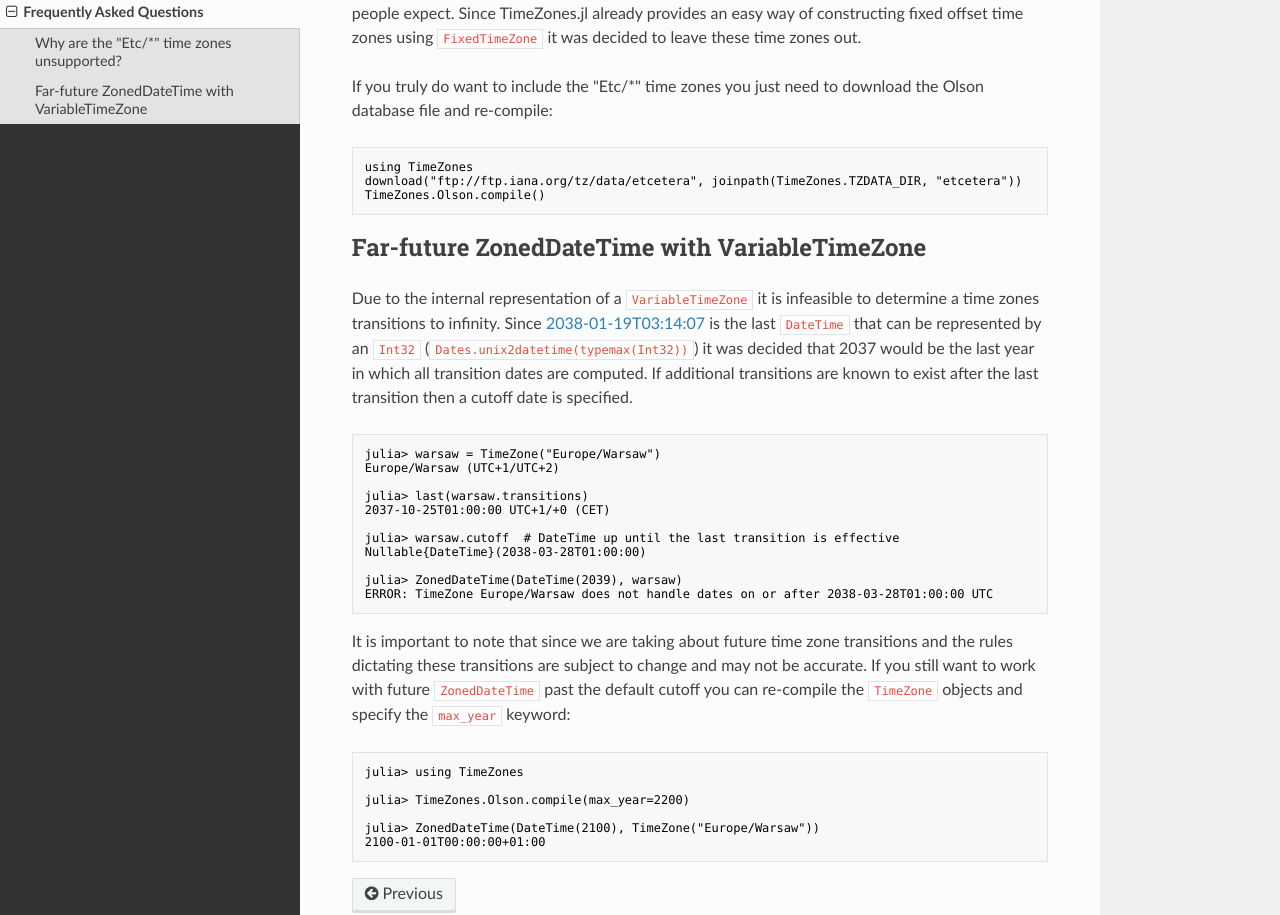
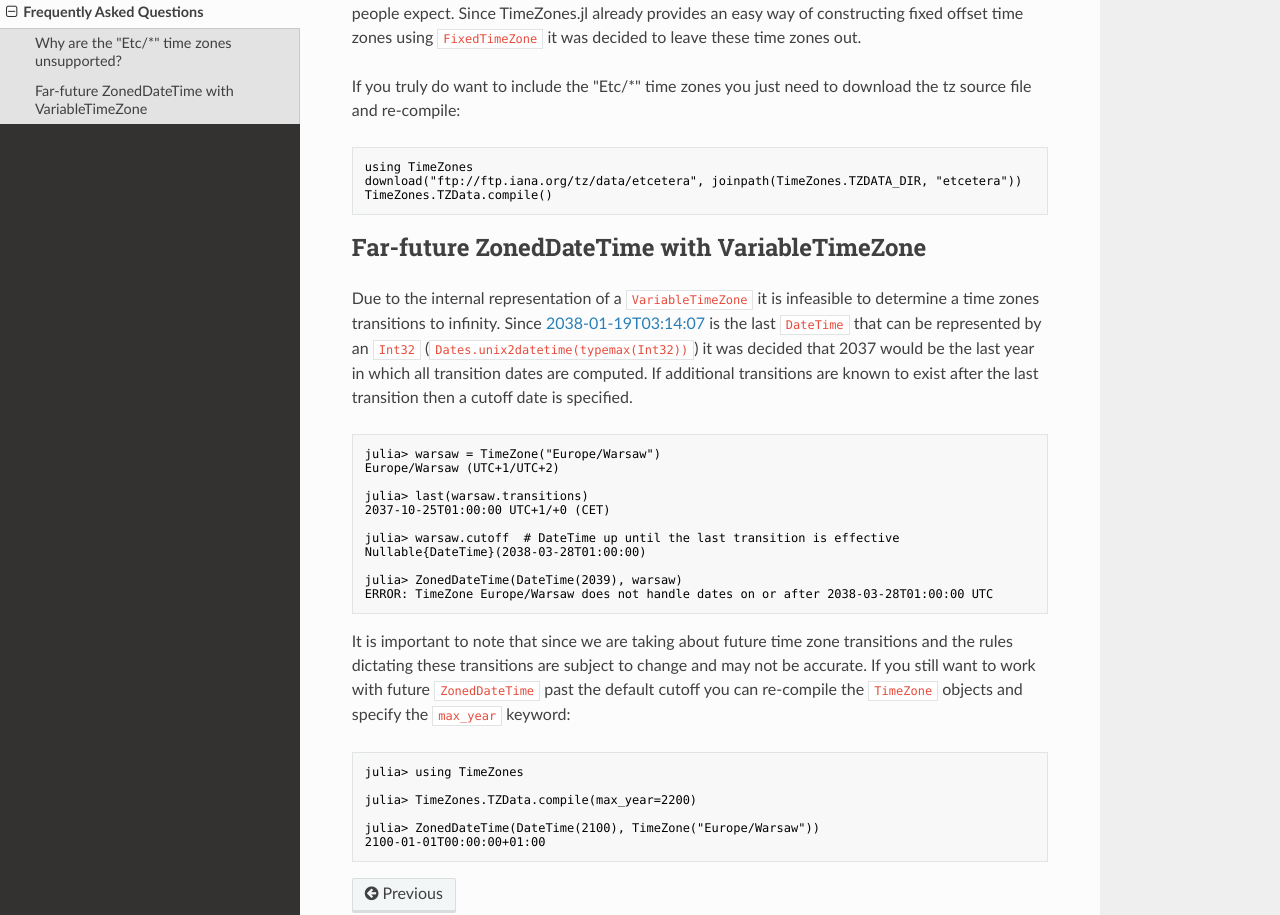
Before and after one commit to JuliaTime/TimeZones.jl, an MkDocs documentation site: the page built from docs/faq.md, in a window 1280 px wide and 1293 px high. Shown: the part 286-1201 px from the top of the window. Built offline with MkDocs 1.6.1, drawn with Linux system fonts in a browser that asks for light colours; nearby versions of some CDN libraries; old or Windows-style settings are respelled for this version of MkDocs.

Commit message:
Deprecate Olson module

````diff
--- a/docs/faq.md
+++ b/docs/faq.md
@@ -5,12 +5,12 @@ Frequently Asked Questions
 
 According to [IANA](ftp://ftp.iana.org/tz/data/etcetera) the "Etc/*" time zones are only included in the tz database for "historical reasons". Furthermore the time zones offsets provided the Etc/GMT±HH can be misleading. For example the Etc/GMT+4 time zone is 4 hours **behind** UTC rather than 4 hours **ahead** as most people expect. Since TimeZones.jl already provides an easy way of constructing fixed offset time zones using `FixedTimeZone` it was decided to leave these time zones out.
 
-If you truly do want to include the "Etc/*" time zones you just need to download the Olson database file and re-compile:
+If you truly do want to include the "Etc/*" time zones you just need to download the tz source file and re-compile:
 
 ```julia
 using TimeZones
 download("ftp://ftp.iana.org/tz/data/etcetera", joinpath(TimeZones.TZDATA_DIR, "etcetera"))
-TimeZones.Olson.compile()
+TimeZones.TZData.compile()
 ```
 
 ## Far-future ZonedDateTime with VariableTimeZone
@@ -36,7 +36,7 @@ It is important to note that since we are taking about future time zone transiti
 ```julia
 julia> using TimeZones
 
-julia> TimeZones.Olson.compile(max_year=2200)
+julia> TimeZones.TZData.compile(max_year=2200)
 
 julia> ZonedDateTime(DateTime(2100), TimeZone("Europe/Warsaw"))
 2100-01-01T00:00:00+01:00
````
Also changed, not shown: 9 other files.
